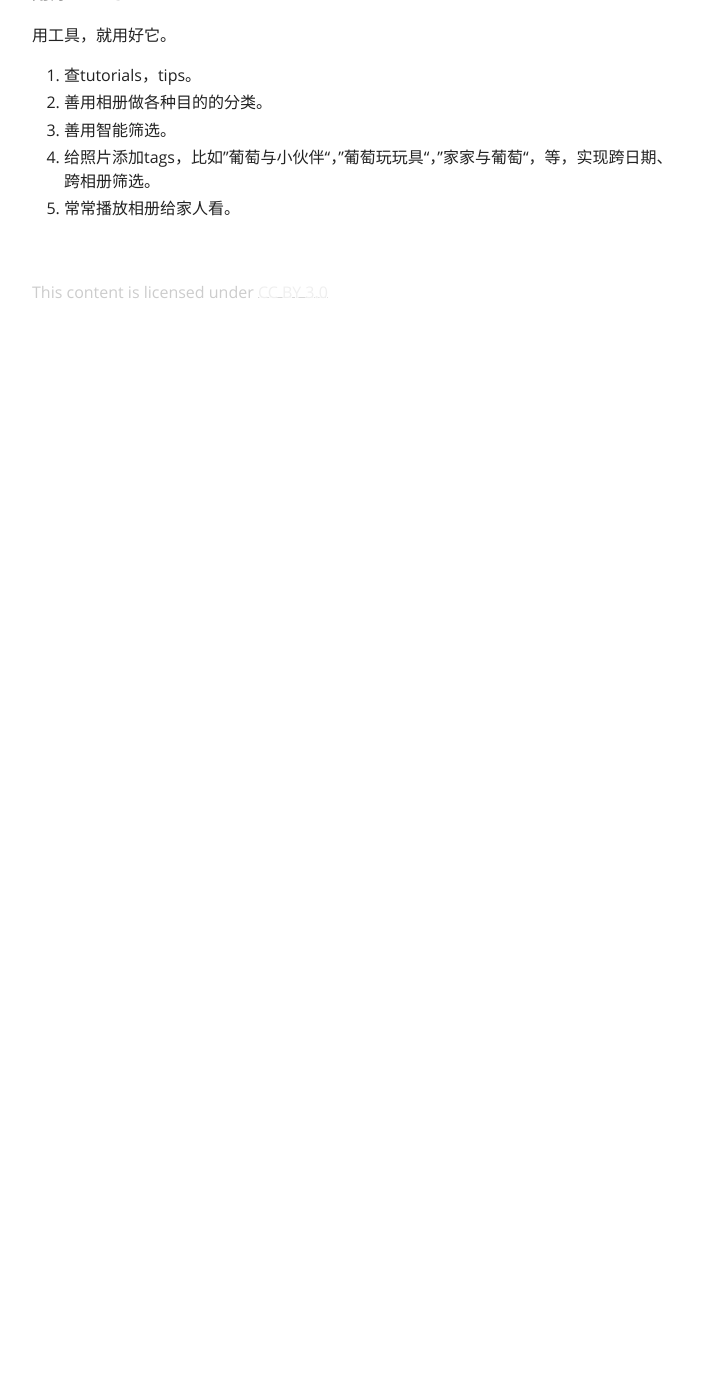
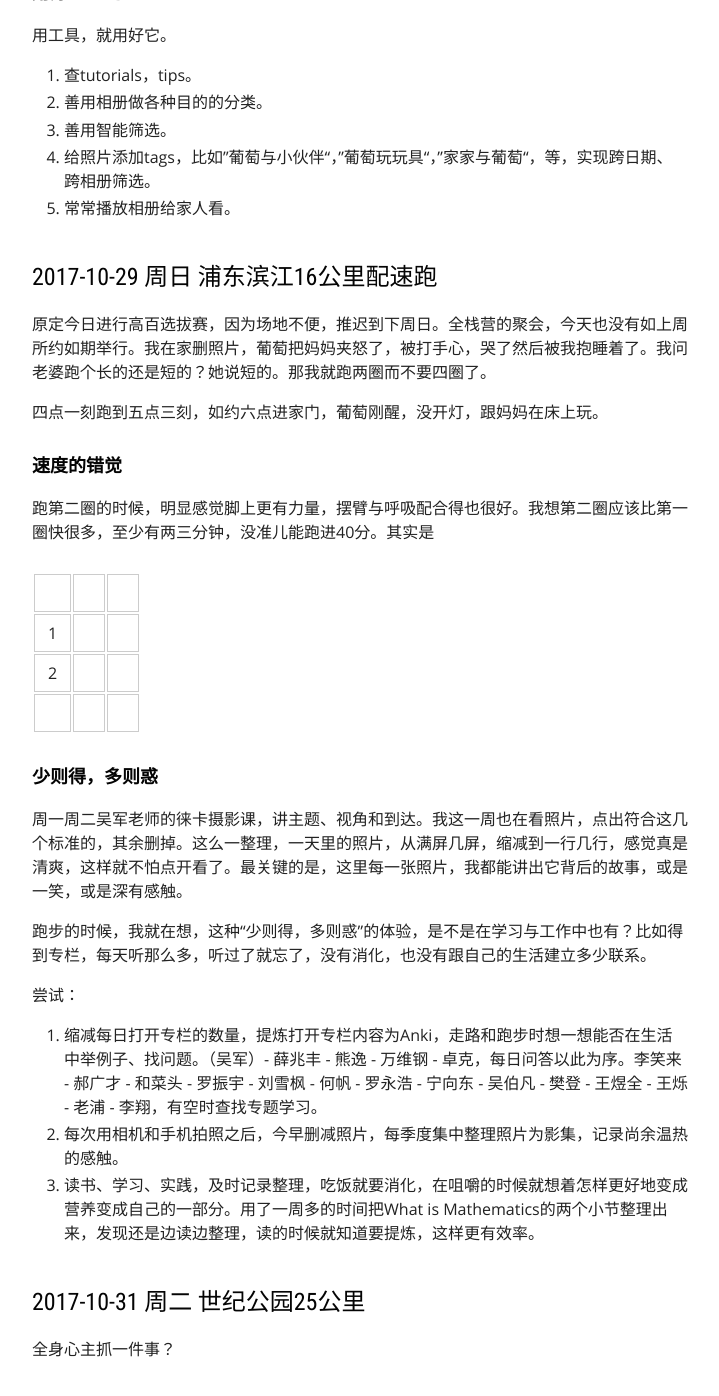
Before and after one commit to John-Qu/John-Qu.github.io, a Jekyll site: the page built from _posts/2017-10-16-2017-10跑步记录及感想.md, in a window 1280 px wide and 1400 px high, scrolled down 4729 px. Shown: the top 1396 px of the window, without its empty margins (280-999 px from the left). Built offline with Jekyll 4.4.1, drawn with Linux system fonts in a browser that asks for light colours; before the commit the page ends 5065 px from its top, so only the background shows below that; some of the changed text lies outside the part shown.

Commit message:
running diary and WIM

```diff
--- a/_posts/2017-10-16-2017-10跑步记录及感想.md
+++ b/_posts/2017-10-16-2017-10跑步记录及感想.md
@@ -1,7 +1,7 @@
 ---
 layout: post
 title:  "2017年10月跑步记录及感想"
-date: 2017-10-25 13:50:24 +0800
+date: 2017-10-31 14:18:29 +0800
 categories: running
 ---
 
@@ -150,3 +150,35 @@ categories: running
 3. 善用智能筛选。
 4. 给照片添加tags，比如”葡萄与小伙伴“，”葡萄玩玩具“，”家家与葡萄“，等，实现跨日期、跨相册筛选。
 5. 常常播放相册给家人看。
+
+## 2017-10-29 周日 浦东滨江16公里配速跑
+
+原定今日进行高百选拔赛，因为场地不便，推迟到下周日。全栈营的聚会，今天也没有如上周所约如期举行。我在家删照片，葡萄把妈妈夹怒了，被打手心，哭了然后被我抱睡着了。我问老婆跑个长的还是短的？她说短的。那我就跑两圈而不要四圈了。
+
+ 四点一刻跑到五点三刻，如约六点进家门，葡萄刚醒，没开灯，跟妈妈在床上玩。
+
+### 速度的错觉
+
+跑第二圈的时候，明显感觉脚上更有力量，摆臂与呼吸配合得也很好。我想第二圈应该比第一圈快很多，至少有两三分钟，没准儿能跑进40分。其实是
+
+|      |      |      |
+| ---- | ---- | ---- |
+| 1    |      |      |
+| 2    |      |      |
+|      |      |      |
+
+### 少则得，多则惑
+
+周一周二吴军老师的徕卡摄影课，讲主题、视角和到达。我这一周也在看照片，点出符合这几个标准的，其余删掉。这么一整理，一天里的照片，从满屏几屏，缩减到一行几行，感觉真是清爽，这样就不怕点开看了。最关键的是，这里每一张照片，我都能讲出它背后的故事，或是一笑，或是深有感触。
+
+跑步的时候，我就在想，这种“少则得，多则惑”的体验，是不是在学习与工作中也有？比如得到专栏，每天听那么多，听过了就忘了，没有消化，也没有跟自己的生活建立多少联系。
+
+尝试：
+
+1. 缩减每日打开专栏的数量，提炼打开专栏内容为Anki，走路和跑步时想一想能否在生活中举例子、找问题。（吴军）- 薛兆丰 - 熊逸 - 万维钢 - 卓克，每日问答以此为序。李笑来 - 郝广才 - 和菜头 - 罗振宇 - 刘雪枫 - 何帆 - 罗永浩 - 宁向东 - 吴伯凡 - 樊登 - 王煜全 - 王烁 - 老浦 - 李翔，有空时查找专题学习。
+2. 每次用相机和手机拍照之后，今早删减照片，每季度集中整理照片为影集，记录尚余温热的感触。
+3. 读书、学习、实践，及时记录整理，吃饭就要消化，在咀嚼的时候就想着怎样更好地变成营养变成自己的一部分。用了一周多的时间把What is Mathematics的两个小节整理出来，发现还是边读边整理，读的时候就知道要提炼，这样更有效率。
+
+## 2017-10-31 周二 世纪公园25公里
+
+全身心主抓一件事？
```
Also changed, not shown: _posts/2017-10-24-Notes-of-THE-NATURAL-NUMBERS.md (+69 -1 lines), _posts/2017-10-27-What-did-I-understanded-in-Railstutorial?.md (+1 -1 lines).
